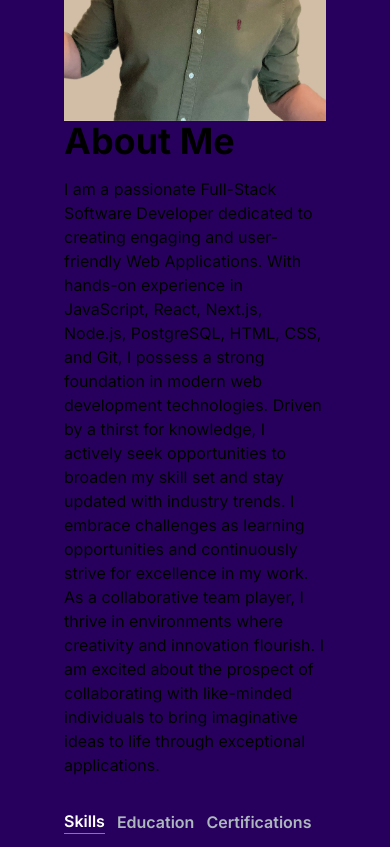
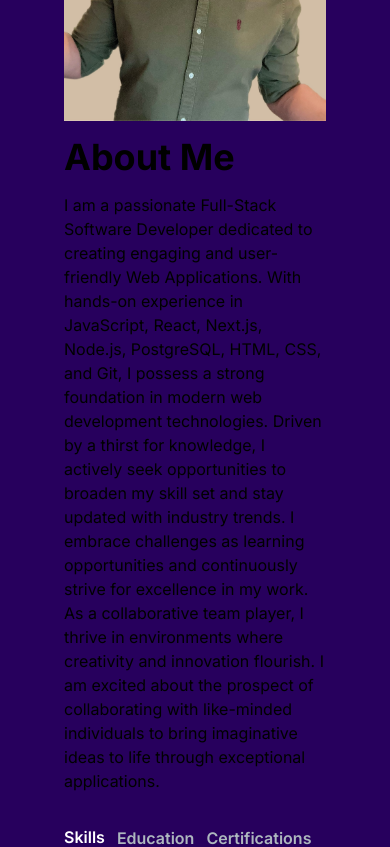
Before and after one commit to DavidAdam1323/my_portfolio_project, a Next.js app: page / in a window 390 px wide. Shown: the part 1080-1927 px from the top of the page. Built offline with nearby package versions, Linux system fonts and the light colour scheme.

Commit message:
Add styling class for layout alignment in component

```diff
--- a/src/app/components/AboutSection.jsx
+++ b/src/app/components/AboutSection.jsx
@@ -58,7 +58,7 @@
           width={500}
           height={500}
         />
-        <div>
+        <div className="mt-4 md:mt-0 text-left flex flex-col h- full">
           <h2 className="text-4xl font-bold mb-4">About Me</h2>
           <p className="text-base lg:text-lg">
             I am a passionate Full-Stack Software Developer dedicated to
```
